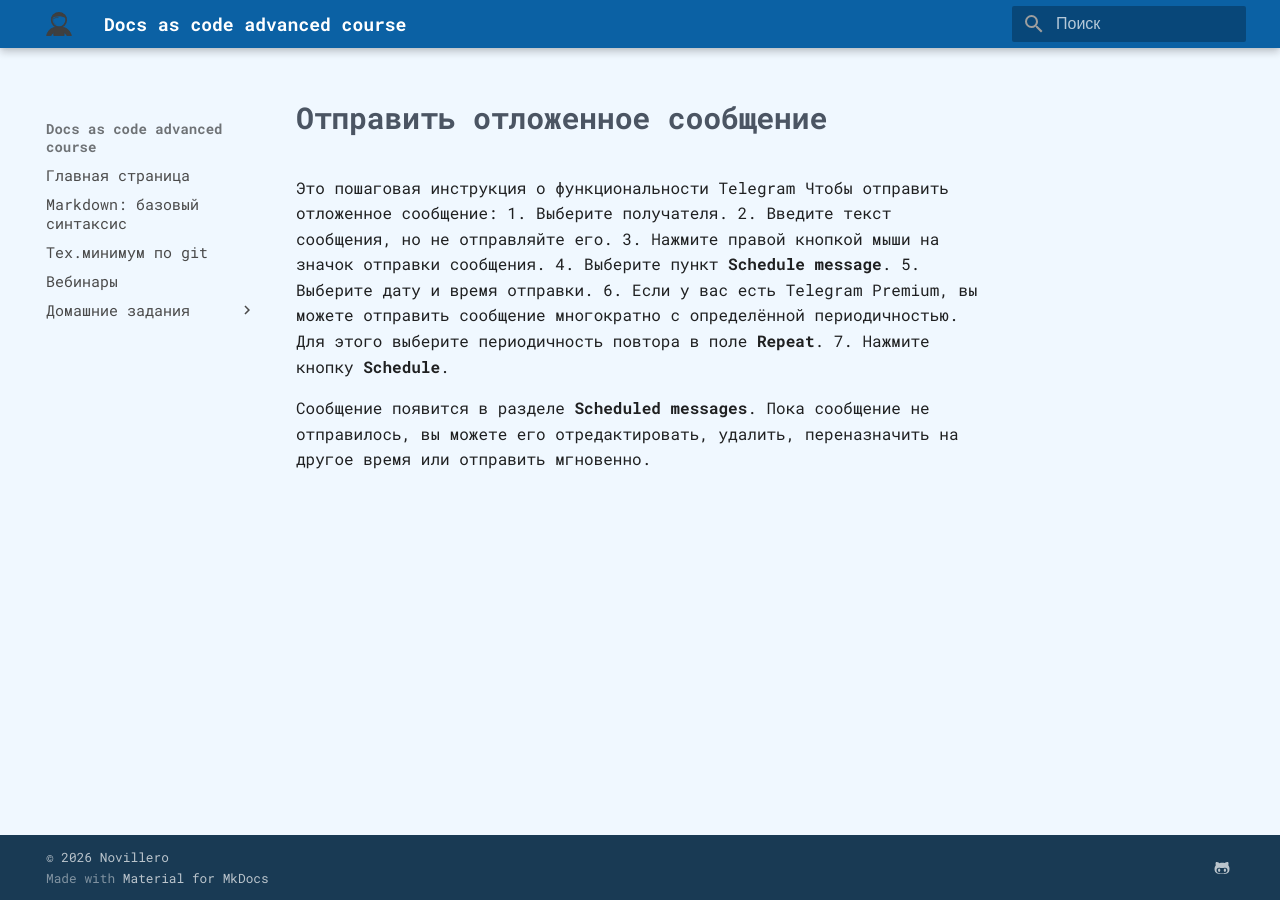
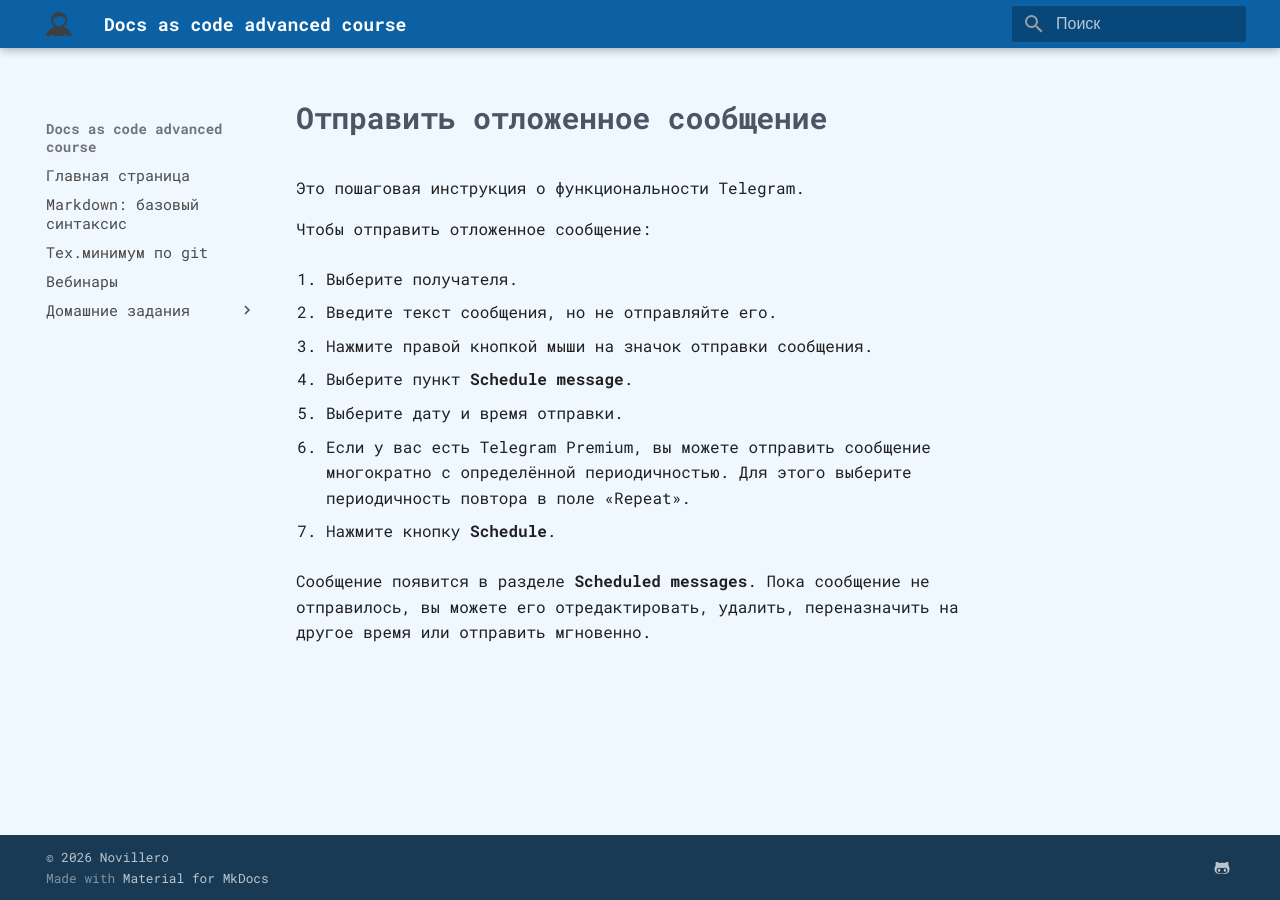
Before and after one commit to novillero/dac-advanced, an MkDocs documentation site: the page built from docs/instructions/alexdreamer42-instruction.md, in a window 1280 px wide. Built offline with MkDocs 1.6.1 and Material for MkDocs 9.7.7, drawn with Linux system fonts in a browser that asks for light colours; some web fonts are replaced.

Commit message:
Fix comments after review

```diff
--- a/docs/instructions/alexdreamer42-instruction.md
+++ b/docs/instructions/alexdreamer42-instruction.md
@@ -1,13 +1,21 @@
 # Отправить отложенное сообщение
 
-Это пошаговая инструкция о функциональности Telegram
+Это пошаговая инструкция о функциональности Telegram.
+
 Чтобы отправить отложенное сообщение:
+
 1. Выберите получателя.
+
 2. Введите текст сообщения, но не отправляйте его.
+
 3. Нажмите правой кнопкой мыши на значок отправки сообщения.
+
 4. Выберите пункт **Schedule message**.
+
 5. Выберите дату и время отправки.
-6. Если у вас есть Telegram Premium, вы можете отправить сообщение многократно с определённой периодичностью. Для этого выберите периодичность повтора в поле **Repeat**.
+
+6. Если у вас есть Telegram Premium, вы можете отправить сообщение многократно с определённой периодичностью. Для этого выберите периодичность повтора в поле «Repeat».
+
 7. Нажмите кнопку **Schedule**.
 
 Сообщение появится в разделе **Scheduled messages**. Пока сообщение не отправилось, вы можете его отредактировать, удалить, переназначить на другое время или отправить мгновенно.
```
